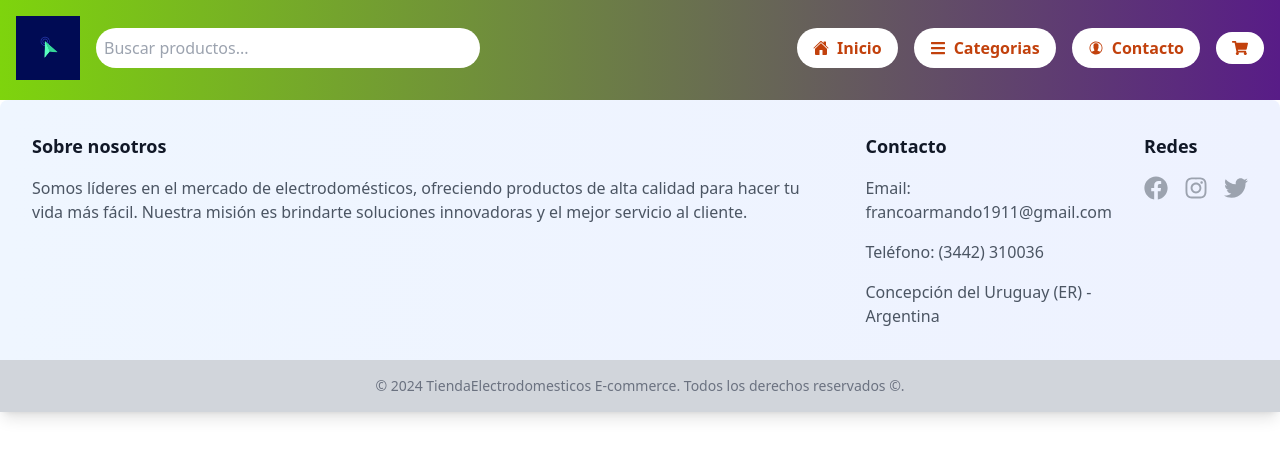
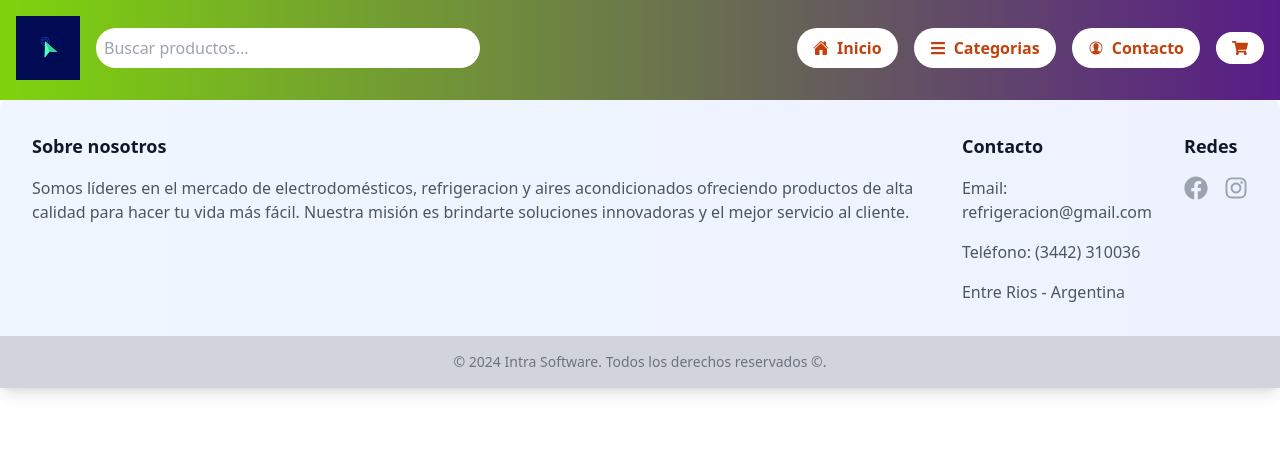
Before and after one commit to francoarmando1911/refrigeracion, a React (Vite) app: page /register in a window 1280 px wide. Shown: the top 458 px of the page. Built offline with nearby package versions, Linux system fonts and the light colour scheme.

Commit message:
actualizacion del footer

```diff
--- a/src/components/Footer.tsx
+++ b/src/components/Footer.tsx
@@ -9,7 +9,7 @@ const Footer: React.FC = () => {
                     <div className="space-y-4 transition-all duration-300 hover:transform hover:scale-105">
                         <h3 className="text-lg font-semibold text-gray-900">Sobre nosotros</h3>
                         <p className="text-gray-600">
-                            Somos líderes en el mercado de electrodomésticos, ofreciendo productos
+                            Somos líderes en el mercado de electrodomésticos, refrigeracion y aires acondicionados ofreciendo productos
                             de alta calidad para hacer tu vida más fácil. Nuestra misión es brindarte
                             soluciones innovadoras y el mejor servicio al cliente.
                         </p>
@@ -17,10 +17,10 @@ const Footer: React.FC = () => {
 
                     <div className="space-y-4 transition-all duration-300 hover:transform hover:scale-105">
                         <h3 className="text-lg font-semibold text-gray-900">Contacto</h3>
-                        <p className="text-gray-600">Email: francoarmando1911@gmail.com</p>
+                        <p className="text-gray-600">Email: refrigeracion@gmail.com</p>
                         <p className="text-gray-600">Teléfono: (3442) 310036</p>
                         <p className="text-gray-600">
-                            Concepción del Uruguay (ER) - Argentina
+                            Entre Rios - Argentina
                         </p>
                     </div>
 
@@ -28,7 +28,7 @@ const Footer: React.FC = () => {
                         <h3 className="text-lg font-semibold text-gray-900">Redes</h3>
                         <div className="flex space-x-4">
                             <a
-                                href="https://facebook.com"
+                                href="https://www.facebook.com/profile.php?viewas=100000686899395&id=61567295186072"
                                 target="_blank"
                                 rel="noopener noreferrer"
                                 aria-label="Follow us on Facebook"
@@ -37,22 +37,13 @@ const Footer: React.FC = () => {
                                 <FaFacebook className="w-6 h-6" />
                             </a>
                             <a
-                                href="https://instagram.com"
+                                href="https://www.instagram.com/intrasoftware/"
                                 target="_blank"
                                 rel="noopener noreferrer"
                                 aria-label="Follow us on Instagram"
                                 className="text-gray-400 hover:text-pink-500 transition-colors duration-300"
                             >
                                 <FaInstagram className="w-6 h-6" />
-                            </a>
-                            <a
-                                href="https://twitter.com"
-                                target="_blank"
-                                rel="noopener noreferrer"
-                                aria-label="Follow us on Twitter"
-                                className="text-gray-400 hover:text-blue-400 transition-colors duration-300"
-                            >
-                                <FaTwitter className="w-6 h-6" />
                             </a>
                         </div>
                     </div>
@@ -61,7 +52,7 @@ const Footer: React.FC = () => {
             <div className="bg-gray-300 py-4">
                 <div className="max-w-7xl mx-auto px-4 sm:px-6 lg:px-8">
                     <p className="text-center text-gray-500 text-sm">
-                        © 2024 TiendaElectrodomesticos E-commerce. Todos los derechos reservados ©.
+                        © 2024 Intra Software. Todos los derechos reservados ©.
                     </p>
                 </div>
             </div>
```
